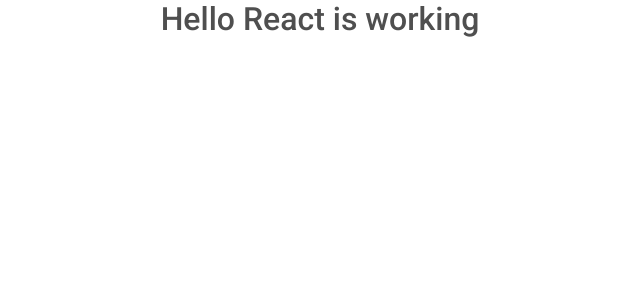
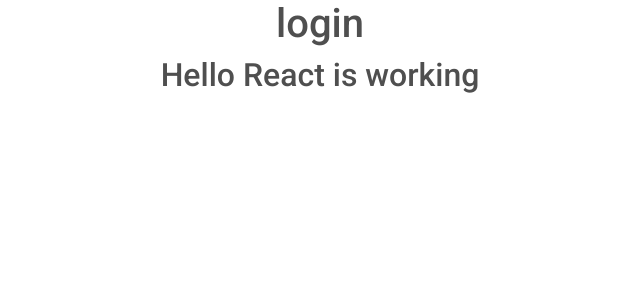
Before and after one commit to Mohammad-Musfiqur-Rahman/client-full-stack-assignment, a React (Create React App) app: page /login in a window 1280 px wide. Shown: the top 300 px of the page, without its empty margins (320-960 px from the left). Built offline with nearby package versions, Linux system fonts and the light colour scheme.

Commit message:
Routes working perfectly

```diff
--- a/src/App.js
+++ b/src/App.js
@@ -1,15 +1,27 @@
 import './App.css';
 import { ToastContainer } from "react-toastify";
+import { BrowserRouter, Routes, Route } from "react-router-dom";
 import "react-toastify/dist/ReactToastify.css";
+import Home from './pages/Home';
+import Login from './pages/Login';
+import Register from './pages/Register';
 
 
 
 function App() {
   return (
-    <div className="App">
-      <ToastContainer />
-      <h2>Hello React is working</h2>
-    </div>
+    <BrowserRouter>
+      <div className="App">
+        <ToastContainer />
+        <Routes>
+          <Route path="/" element={<Home />} />
+          <Route path="/login" element={<Login />} />
+          <Route path="/register" element={<Register />} />
+        </Routes>
+        <h2>Hello React is working</h2>
+      </div>
+    </BrowserRouter>
+
   );
 }
 
```
